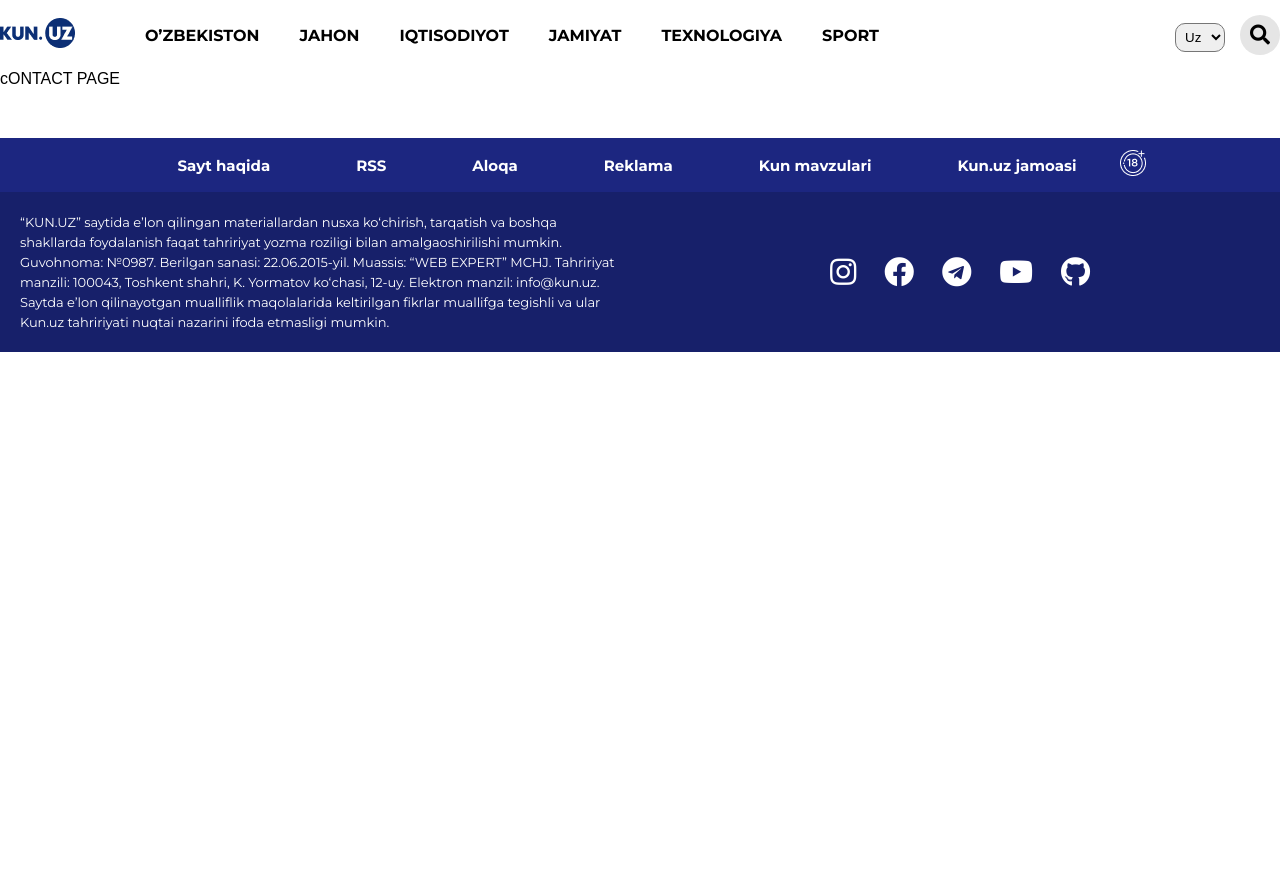
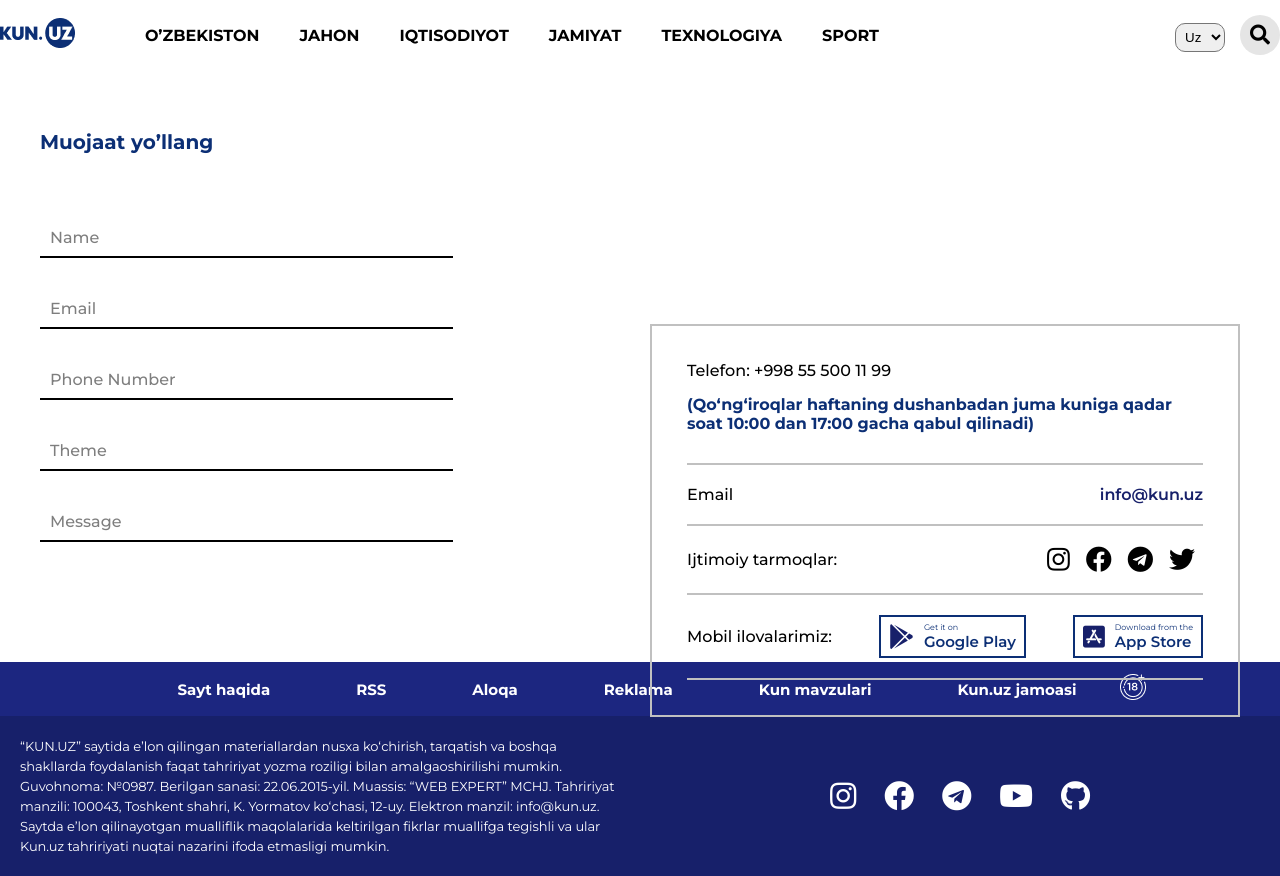
Before and after one commit to M1r4kb4r/Kun-uz, a React (Create React App) app: page /contact in a window 1280 px wide. Before the commit the page ends 800 px from the top, so only its background shows below. Built offline with nearby package versions, Linux system fonts and the light colour scheme.

Commit message:
Making Contact Page and Solve some problems

```diff
--- a/src/Components/404/NotFound.js
+++ b/src/Components/404/NotFound.js
@@ -30,7 +30,7 @@ const NotFoundWrapper = styled.div`
   flex-direction: column;
 
   img {
-    height: 41vh;
+    height: 40.5vh;
     margin-top: 90px;
   }
 
--- a/src/Components/ContactCom/Contact.js
+++ b/src/Components/ContactCom/Contact.js
@@ -1,11 +1,251 @@
 import React from 'react';
+import styled from "styled-components";
 
 const Contact = () => {
     return (
         <div>
-            cONTACT PAGE
+
+            <ContactWrapper>
+
+                <div className="container">
+                    <div className="mini-container">
+
+                        <div className="contact-top-header">
+                            <h1 className="top-header">Muojaat yo’llang</h1>
+                        </div>
+
+                        <div className="contact-box-wrapper">
+                            <div className="contact-boxes">
+                                <input className="myInput" type="text" placeholder="Name"/>
+                                <input className="myInput" type="text" placeholder="Email"/>
+                                <input className="myInput" type="text" placeholder="Phone Number"/>
+                                <input className="myInput" type="text" placeholder="Theme"/>
+                                <input className="myInput" type="text" placeholder="Message"/>
+                            </div>
+                            <div className="contact-boxes">
+                                <div className="visit-card-wrapper">
+                                    <h1 className="visit-card-header">Telefon: +998 55 500 11 99</h1>
+                                    <p className="visit-card-text">(Qo‘ng‘iroqlar haftaning dushanbadan juma kuniga
+                                        qadar soat 10:00 dan 17:00 gacha qabul qilinadi)</p>
+
+                                    <div className="visit-card-groups">
+                                        <h1>Email</h1>
+                                        <a href="https://kun.uz/uz">info@kun.uz</a>
+                                    </div>
+
+                                    <div className="visit-card-groups">
+                                        <h1>Ijtimoiy tarmoqlar:</h1>
+                                        <div className="visit-card-groups-icons">
+                                            <i className="fab fa-instagram"></i>
+                                            <i className="fab fa-facebook"></i>
+                                            <i className="fab fa-telegram"></i>
+                                            <i className="fab fa-twitter"></i>
+                                        </div>
+                                    </div>
+
+                                    <div className="visit-card-groups">
+                                        <h1>Mobil ilovalarimiz:</h1>
+                                        <a href="https://play.google.com/store">
+                                            <div className="play-market markets">
+                                                <i className="fab fa-google-play"></i>
+                                                <div className="play-market-texts">
+                                                    <p className="market-texts">Get it on</p>
+                                                    <h1 className="market-header">Google Play</h1>
+                                                </div>
+                                            </div>
+                                        </a>
+
+                                        <a href="https://www.apple.com/ru/app-store/">
+                                            <div className="app-store markets">
+                                                <i className="fab fa-app-store-ios"></i>
+                                                <div className="app-store-texts">
+                                                    <p className="market-texts">Download from the</p>
+                                                    <h1 className="market-header">App Store</h1>
+                                                </div>
+                                            </div>
+                                        </a>
+                                    </div>
+
+                                </div>
+                            </div>
+                        </div>
+
+                    </div>
+                </div>
+
+            </ContactWrapper>
+
         </div>
     );
 };
 
+const ContactWrapper = styled.div`
+
+  .container {
+    max-width: 1336px;
+    margin: 0 auto;
+
+    .mini-container {
+      max-width: 1200px;
+      margin: 0 auto;
+
+      .contact-top-header {
+
+        .top-header {
+          font-family: 'Montserrat';
+          font-style: normal;
+          font-weight: bold;
+          font-size: 20px;
+          color: #0C2F75;
+          margin-top: 60px;
+        }
+      }
+
+      .contact-box-wrapper {
+        display: grid;
+        grid-template-columns: repeat(2, 1fr);
+        grid-gap: 20px;
+        margin-top: 50px;
+        height: 51vh;
+
+        .contact-boxes {
+          display: flex;
+          align-items: flex-start;
+          flex-direction: column;
+
+          .myInput {
+            width: 70%;
+            padding: 10px;
+            border: none;
+            border-bottom: 2px solid #000;
+            margin: 17px 0;
+            cursor: pointer;
+            transition: 0.5s ease-in-out;
+
+            &:hover {
+              border-bottom: 2px solid blue;
+
+            }
+          }
+
+          .myInput::placeholder {
+            font-family: 'Montserrat';
+            font-style: normal;
+            font-weight: 500;
+            font-size: 16px;
+            color: #000000;
+            opacity: 0.5;
+          }
+
+          .visit-card-wrapper {
+            border: 2px solid silver;
+            padding: 35px;
+            transform: translateY(120px);
+
+            .visit-card-header {
+              font-family: 'Montserrat';
+              font-style: normal;
+              font-weight: 500;
+              font-size: 16px;
+              color: #000000;
+            }
+
+            .visit-card-text {
+              font-family: 'Montserrat';
+              font-style: normal;
+              font-weight: bold;
+              font-size: 16px;
+              color: #0C2F75;
+              margin-top: 15px;
+              padding-bottom: 30px;
+              border-bottom: 2px solid silver;
+            }
+
+            .visit-card-groups {
+              display: flex;
+              align-items: center;
+              justify-content: space-between;
+              border-bottom: 2px solid silver;
+              padding: 20px 0;
+
+              .markets {
+                display: flex;
+                align-items: center;
+                border: 2px solid #0C2F75;
+                padding: 5px 8px;
+                cursor: pointer;
+                transition: 0.5s ease-in-out;
+
+                &:hover {
+                  background: #0C2F75;
+
+                  .market-texts, .market-header, i {
+                    color: #fff;
+                  }
+                }
+
+                .market-texts {
+                  font-family: 'Montserrat';
+                  font-style: normal;
+                  font-weight: normal;
+                  font-size: 8px;
+                  color: #0C2F75;
+                }
+
+                .market-header {
+                  font-family: 'Montserrat';
+                  font-style: normal;
+                  font-weight: 600;
+                  font-size: 15px;
+                  color: #0C2F75;
+                }
+
+                i {
+                  font-size: 25px;
+                  padding-right: 10px;
+                }
+              }
+
+              .visit-card-groups-icons {
+
+                i {
+                  font-size: 26px;
+                  margin: 0 8px;
+                  cursor: pointer;
+                  transition: 0.5s ease-in-out;
+
+                  &:hover {
+                    color: blue;
+                  }
+
+                }
+              }
+
+              h1 {
+                font-family: 'Montserrat';
+                font-style: normal;
+                font-weight: 500;
+                font-size: 16px;
+                color: #000000;
+              }
+
+              a {
+                font-family: 'Montserrat';
+                font-style: normal;
+                font-weight: 600;
+                font-size: 16px;
+                color: #17206A;
+                text-decoration: none;
+              }
+            }
+          }
+        }
+      }
+    }
+  }
+
+
+
+`
+
 export default Contact;
--- a/src/Components/Footer/Footer.js
+++ b/src/Components/Footer/Footer.js
@@ -13,7 +13,7 @@ const Footer = () => {
                             <ul>
                                 <li><Link to="/about">Sayt haqida</Link></li>
                                 <li><Link to="/">RSS</Link></li>
-                                <li><Link to="/">Aloqa</Link></li>
+                                <li><Link to="/contact">Aloqa</Link></li>
                                 <li><Link to="/">Reklama</Link></li>
                                 <li><Link to="/">Kun mavzulari</Link></li>
                                 <li><Link to="/">Kun.uz jamoasi</Link></li>
```
Also changed, not shown: src/Components/AboutCom/About.js (+69 -2 lines).
